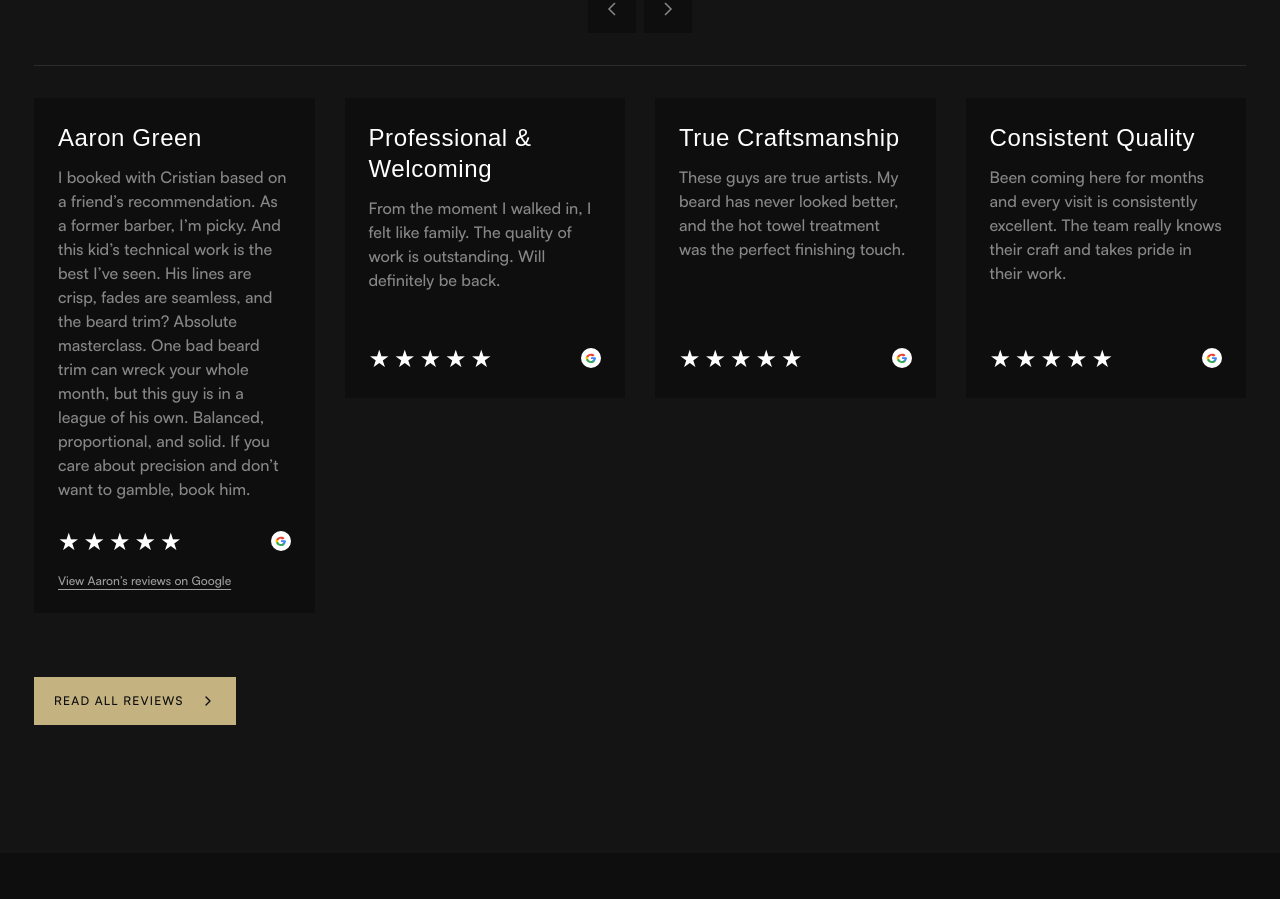
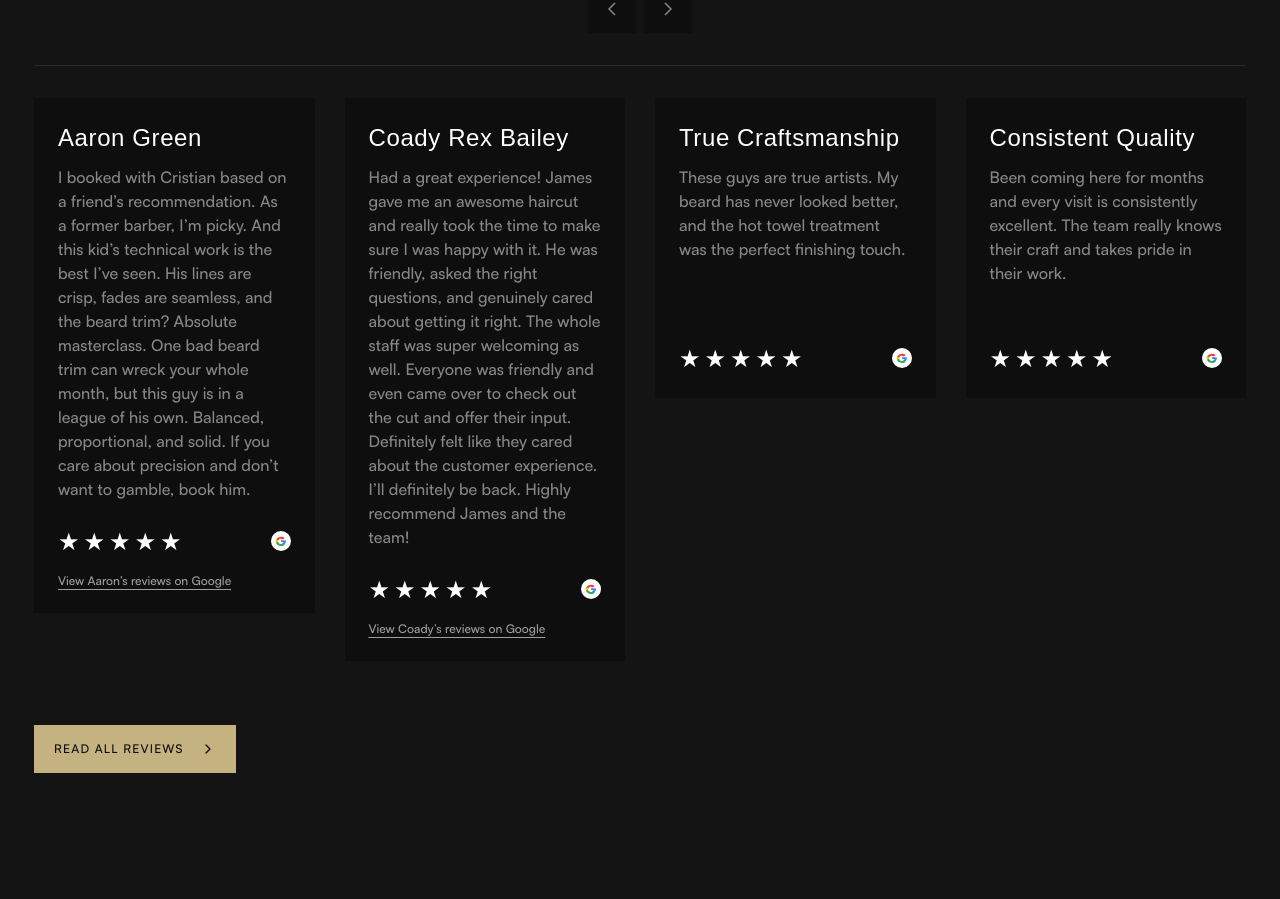
Before and after one commit to houseofhavana/house-of-havana, a Next.js app: page / in a window 1280 px wide. Shown: the part 6879-7778 px from the top of the page. Built offline with nearby package versions, Linux system fonts and the light colour scheme; a web font is replaced by a local one.

Commit message:
Add Coady Rex Bailey's client testimonial and Google profile link

```diff
--- a/app/page.tsx
+++ b/app/page.tsx
@@ -47,9 +47,10 @@ const REVIEWS: Value[] = [
     sourceLabel: "View Aaron’s reviews on Google",
   },
   {
-    title: "Professional & Welcoming",
-    description:
-      "From the moment I walked in, I felt like family. The quality of work is outstanding. Will definitely be back.",
+    title: "Coady Rex Bailey",
+    description: "Had a great experience! James gave me an awesome haircut and really took the time to make sure I was happy with it. He was friendly, asked the right questions, and genuinely cared about getting it right.\n\nThe whole staff was super welcoming as well. Everyone was friendly and even came over to check out the cut and offer their input. Definitely felt like they cared about the customer experience.\n\nI’ll definitely be back. Highly recommend James and the team!",
+    sourceUrl: "https://www.google.com/maps/contrib/104548861411966020970/reviews?hl=en",
+    sourceLabel: "View Coady’s reviews on Google",
   },
   {
     title: "True Craftsmanship",
--- a/app/reviews/page.tsx
+++ b/app/reviews/page.tsx
@@ -38,11 +38,13 @@ const FEATURED_REVIEWS: Review[] = [
     sourceLabel: "View Aaron’s reviews on Google"
   },
   {
-    name: "James T.",
-    service: "Haircut",
+    name: "Coady Rex Bailey",
+    service: "Haircut with James",
     rating: 5,
-    quote: "I've tried several barbershops in Saskatoon and House Of Havana is by far the best. The atmosphere, the skill level, the attention to detail — everything is top tier.",
-    date: "1 month ago"
+    quote: "Had a great experience! James gave me an awesome haircut and really took the time to make sure I was happy with it. He was friendly, asked the right questions, and genuinely cared about getting it right.\n\nThe whole staff was super welcoming as well. Everyone was friendly and even came over to check out the cut and offer their input. Definitely felt like they cared about the customer experience.\n\nI’ll definitely be back. Highly recommend James and the team!",
+    date: "",
+    sourceUrl: "https://www.google.com/maps/contrib/104548861411966020970/reviews?hl=en",
+    sourceLabel: "View Coady’s reviews on Google"
   },
   {
     name: "David K.",
```
